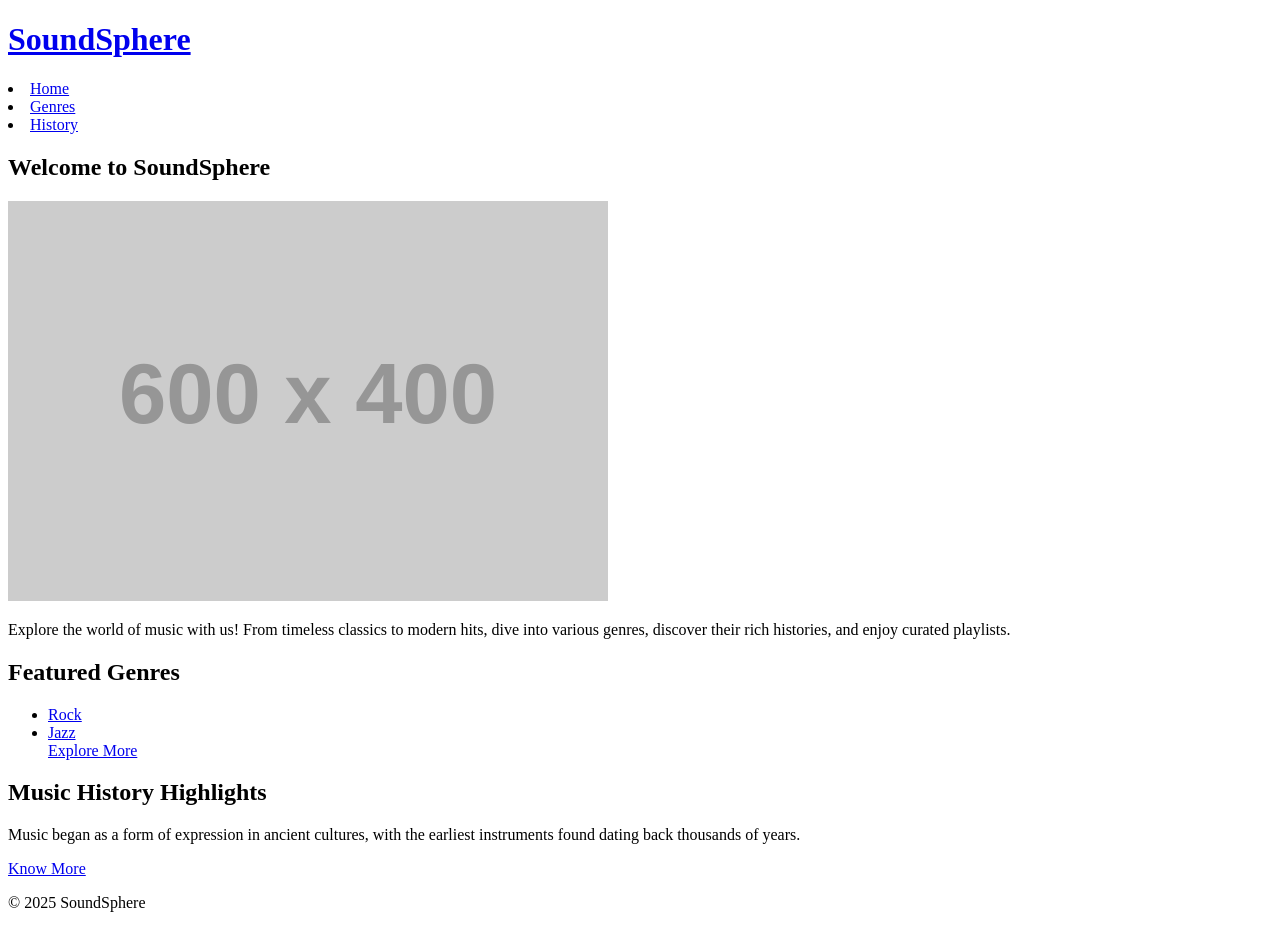
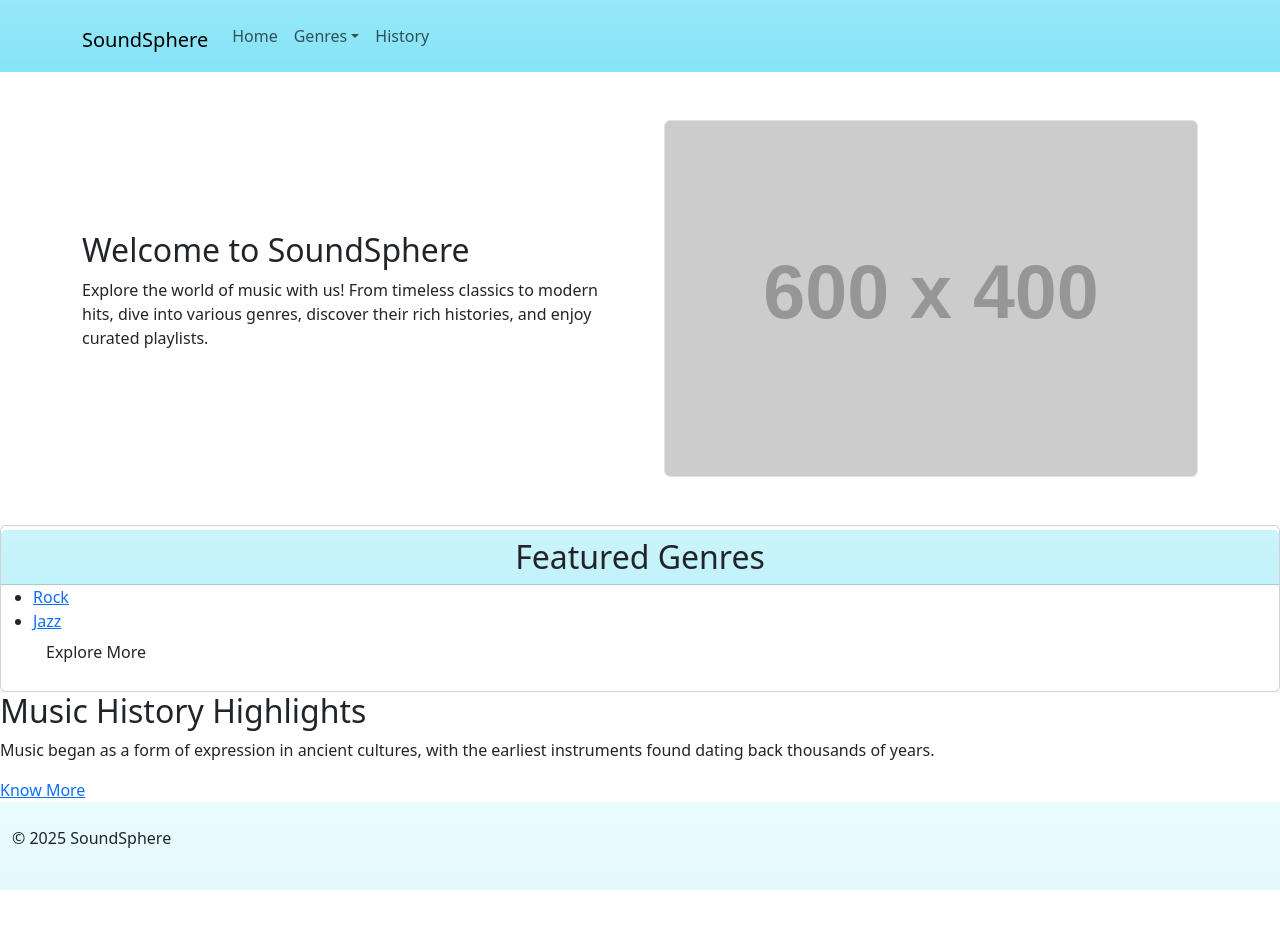
Before and after one commit to yMeeraki/SoundSphere-HT-BT, a website: page index.html in a window 1280 px wide. After the commit the page ends 890 px from the top, so only its background shows below. Drawn offline with nearby package versions, Linux system fonts and the light colour scheme; placeholder pictures from the web are drawn by us.

Commit message:
bootstrap to navbar

```diff
--- a/index.html
+++ b/index.html
@@ -5,39 +5,88 @@
     <meta charset="UTF-8" />
     <meta name="viewport" content="width=device-width" />
 
+     <!--
+      Added Bootstrap
+     -->
+     <link
+     rel="stylesheet"
+     href="https://cdn.jsdelivr.net/npm/bootstrap@5.3.3/dist/css/bootstrap.min.css"
+   />
+
   </head>
   <body>
-   <!--
+
+    <!--
      Header
     -->
-    <header>
+    <header class="navbar navbar-expand-lg bg-info bg-gradient bg-opacity-50">
+      <div class="container">
       <h1>
-        <a href="index.html">SoundSphere</a>
+        <a href="index.html" class="navbar-brand">SoundSphere</a>
       </h1>
+
+      <!--
+        Toggle Button
+       -->
+       <button class="navbar-toggler" type="button" data-bs-toggle="collapse" data-bs-target="#navbarScroll" aria-controls="navbarScroll" aria-expanded="false" aria-label="Toggle navigation">
+        <span class="navbar-toggler-icon"></span>
+      </button>
 
       <!--
         Navigation Bar
        -->
-       <nav>
-        <li>
-          <a href="/">Home</a>
+
+       <nav class="collapse navbar-collapse" id="navbarScroll">
+        <ul class="navbar-nav me-auto my-2 my-lg-0 navbar-nav-scroll" style="--bs-scroll-height: 100px;">
+        <li class="nav-item">
+          <a href="/"
+          class="nav-link link-underline-opacity-100-hover">Home</a>
         </li>
-        <li>
-          <a href="genres.html">Genres</a>
+        <li class="nav-item dropdown">
+          <a href="genres.html"
+          class="nav-link dropdown-toggle link-underline-opacity-100-hover" role="button" data-bs-toggle="dropdown" aria-expanded="false"
+          >Genres</a>
+          <ul class="dropdown-menu" >
+            <li>
+              <a href="genres-detail.html?name=rock"
+              class="dropdown-item link-underline-opacity-100-hover">Rock</a>
+            </li>
+            <li>
+              <a href="genres-detail.html?name=jazz"
+              class="dropdown-item link-underline-opacity-100-hover">Jazz</a>
+            </li>
+            <li><a href="genres-detail.html?name=pop"
+              class="dropdown-item link-underline-opacity-100-hover">Pop</a></li>
+            <li><a href="genres-detail.html?name=classical"
+              class="dropdown-item link-underline-opacity-100-hover">Classical</a></li>
+          </ul>
         </li>
-        <li>
-          <a href="history.html">History</a>
+        <li class="nav-item">
+          <a href="history.html"
+          class="nav-link link-underline-opacity-100-hover">History</a>
+        </ul>
        </nav>
+      </div>
 
-       <main>
-        <article>
-        <h2>Welcome to SoundSphere</h2>
-          <img src="https://placehold.co/600x400?text=SoundSphere" alt="SoundSphere">
-          <p>Explore the world of music with us! From timeless classics to modern hits, dive into various genres, discover their rich histories, and enjoy curated playlists.</p>
+      </header>
+
+       <main >
+        <div  class = 'container'>
+        <article class="row flex-lg-row-reverse align-items-center g-5 py-5">
+          <section class="col-10 col-sm-8 col-lg-6">
+          <img class="border rounded d-block mx-lg-auto img-fluid" width="700" height="700" src="https://placehold.co/600x400?text=SoundSphere" alt="SoundSphere">
+          </section>
+          <div class="align-self-center col-lg-6">
+            <h2>Welcome to SoundSphere</h2>
+            <p>Explore the world of music with us! From timeless classics to modern hits, dive into various genres, discover their rich histories, and enjoy curated playlists.</p>
+          </div>
         </article>
 
-        <article>
-          <h2>Featured Genres</h2>
+
+      </div>
+
+        <article class="card py-1">
+          <h2 class="card-header bg-info bg-gradient bg-opacity-25 text-center ">Featured Genres</h2>
         <ul>
           <li>
             <a href="genres-detail.html?name=rock">Rock</a>
@@ -45,7 +94,7 @@
           <li>
             <a href="genres-detail.html?name=jazz">Jazz</a>
           </li>
-         <a href="genres.html">Explore More</a>
+         <a href="genres.html" class="btn">Explore More</a>
         </article>
 
 
@@ -58,8 +107,15 @@
       </main>
 
 
-      <footer>
+      <footer class="bg-info bg-gradient bg-opacity-10 py-4 container-fluid">
         <p>&copy; 2025 SoundSphere</p>
       </footer>
+
+      <script src="https://cdn.jsdelivr.net/npm/bootstrap@5.3.2/dist/js/bootstrap.bundle.min.js"
+  integrity="sha384-C6RzsynM9kWDrMNeT87bh95OGNyZPhcTNXj1NW7RuBCsyN/o0jlpcV8Qyq46cDfL"
+  crossorigin="anonymous"></script>
+
+
+
   </body>
 </html>
--- a/script.js
+++ /dev/null
@@ -1 +0,0 @@
-console.log('Hello!');
--- a/styles.css
+++ /dev/null
@@ -1,46 +0,0 @@
-* {
-  box-sizing: border-box;
-}
-
-body {
-  margin: 0;
-  font-family: system-ui, sans-serif;
-  color: black;
-  background-color: white;
-}
-
-nav {
-  display: flex;
-  flex-wrap: wrap;
-  align-items: center;
-  justify-content: center;
-  padding: 0.5rem;
-  gap: 0.5rem;
-  border-bottom: solid 1px #aaa;
-  background-color: #eee;
-}
-
-nav a {
-  display: inline-block;
-  min-width: 9rem;
-  padding: 0.5rem;
-  border-radius: 0.2rem;
-  border: solid 1px #aaa;
-  text-align: center;
-  text-decoration: none;
-  color: #555;
-}
-
-nav a[aria-current='page'] {
-  color: #000;
-  background-color: #d4d4d4;
-}
-
-main {
-  padding: 1rem;
-}
-
-h1 {
-  font-weight: bold;
-  font-size: 1.5rem;
-}
```
Also changed, not shown: 1 other file.
